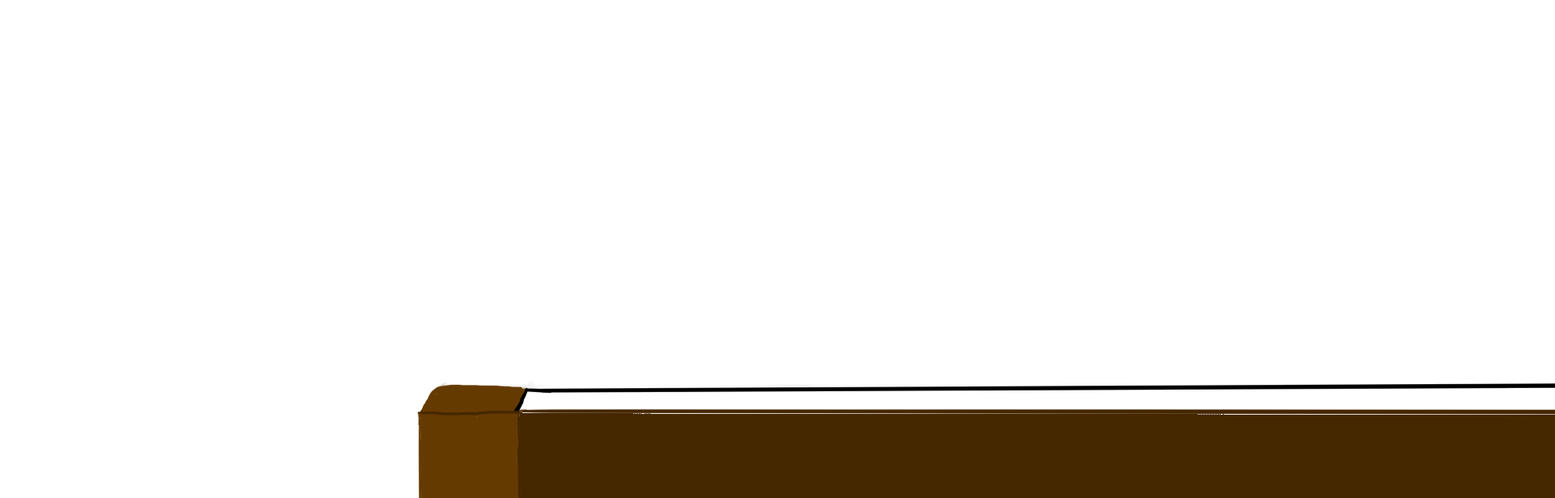
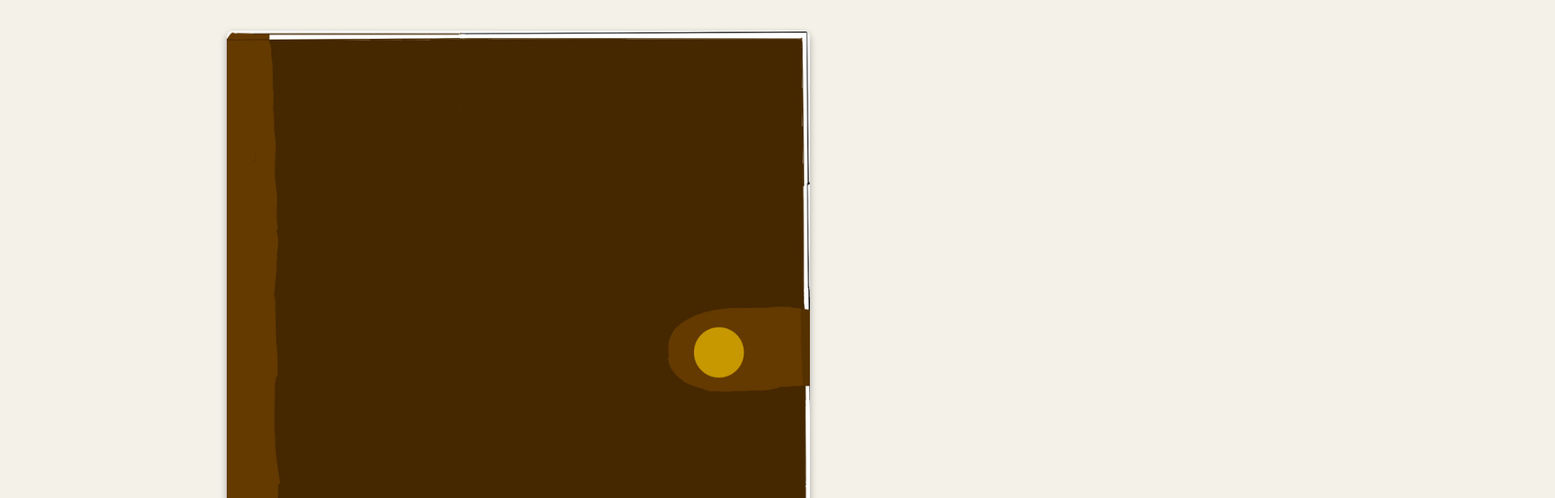
Before and after one commit to AlvesJoaoPedro/projeto-ls, a plain HTML site: page index.html in a window 1280 px wide. Shown: the top 616 px of the page at 81% size, 1920 px wide, since content can reach past the window. Drawn offline with Linux system fonts and the light colour scheme.

Commit message:
imagem caderno

```diff
--- a/index.html
+++ b/index.html
@@ -9,11 +9,11 @@
 <body>
   <div class="notebook">
     <!-- Imagem com mapa -->
-    <img src="imgs/cadernoteste.png" alt="Caderno de couro" usemap="#notebookMap">
+    <img src="imgs/caderno-proj-ls.jpg" alt="Caderno de couro" usemap="#notebookMap">
     <!-- Definição do mapa -->
     <map name="notebookMap">
       <!-- Área clicável na trava do caderno -->
-      <area shape="circle" coords="260,30,15" href="#" alt="Abrir caderno" id="openNotebook">
+      <area shape="circle" coords="1440, 30,15" href="#" alt="Abrir caderno" id="openNotebook">
     </map>
   </div>
 
--- a/styles.css
+++ b/styles.css
@@ -0,0 +1,24 @@
+body {
+    margin: 0;
+    display: flex;
+    justify-content: center;
+    align-items: center;
+    height: 100vh;
+    background-color: #f4f1e9; /* Bege claro */
+    font-family: Arial, sans-serif;
+    overflow: hidden; /* Remove barras de rolagem */
+  }
+
+
+  .notebook {
+    position: relative;
+  }
+
+  .notebook img {
+    max-width: 80vw; /* Limita a largura a 80% da viewport */
+    max-height: 90vh; /* Limita a altura a 90% da viewport */
+    width: auto; /* Mantém proporção ao limitar a altura */
+    height: auto; /* Mantém proporção ao limitar a largura */
+    border-radius: 8px;
+    box-shadow: 0 4px 10px rgba(0, 0, 0, 0.3);
+  }
```
Also changed, not shown: imgs/caderno-proj-ls.jpg (added).
